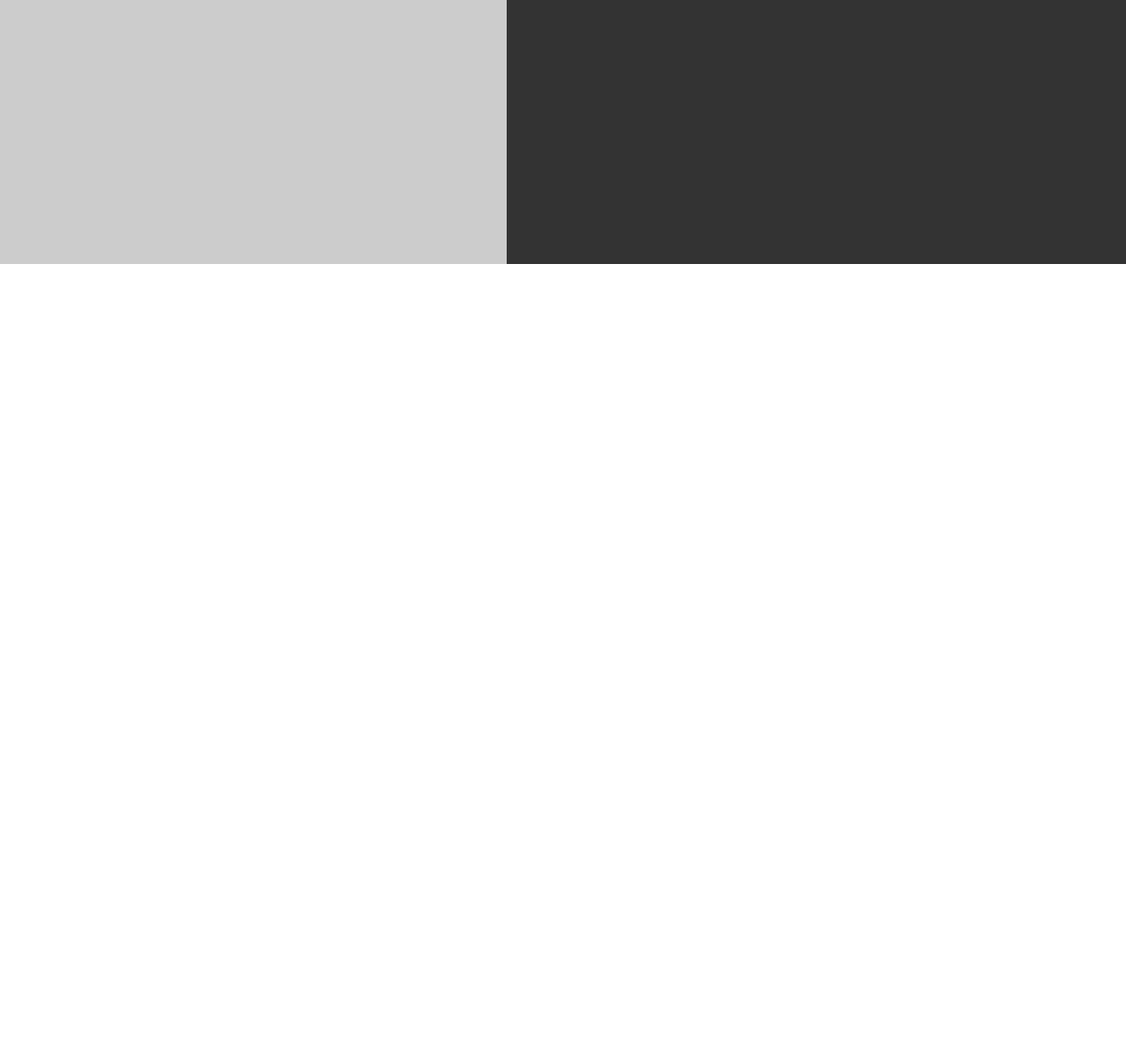
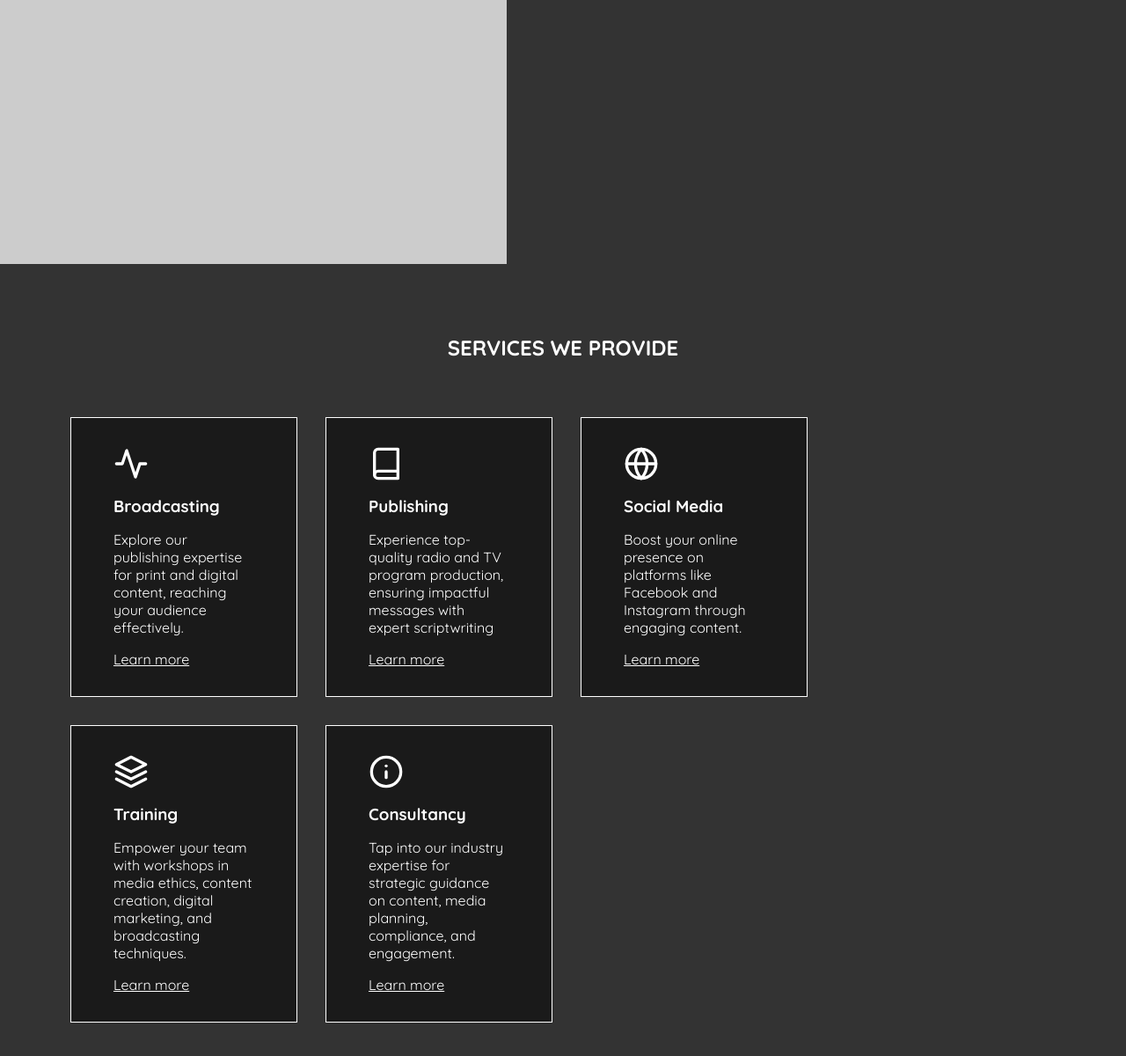
Before and after one commit to codewith-Joseph/great-minds-international-communications, a website built with Vite: page index.html in a window 1280 px wide. Shown: the part 1300-2500 px from the top of the page at 88% size. Before the commit the page ends 1600 px from the top, so only its background shows below. Built offline with nearby package versions, Linux system fonts and the light colour scheme; files whose address does not match are found by name.

Commit message:
created the services section

```diff
--- a/index.html
+++ b/index.html
@@ -82,6 +82,56 @@
           <img alt="group of people talking" src="/public/about-image-1.jpg" />
         </div>
       </main>
+      <div class="services">
+        <h2>Services we provide</h2>
+        <div>
+          <div>
+            <i data-feather="activity" class="feather-40"></i>
+            <h3>Broadcasting</h3>
+            <p>
+              Explore our publishing expertise for print and digital content,
+              reaching your audience effectively.
+            </p>
+            <a href="tel=+2348038184946">Learn more</a>
+          </div>
+          <div>
+            <i data-feather="book" class="feather-40"></i>
+            <h3>Publishing</h3>
+            <p>
+              Experience top-quality radio and TV program production, ensuring
+              impactful messages with expert scriptwriting
+            </p>
+            <a href="tel=+2348038184946">Learn more</a>
+          </div>
+          <div>
+            <i data-feather="globe" class="feather-40"></i>
+            <h3>Social Media</h3>
+            <p>
+              Boost your online presence on platforms like Facebook and
+              Instagram through engaging content.
+            </p>
+            <a href="tel=+2348038184946">Learn more</a>
+          </div>
+          <div>
+            <i data-feather="layers" class="feather-40"></i>
+            <h3>Training</h3>
+            <p>
+              Empower your team with workshops in media ethics, content
+              creation, digital marketing, and broadcasting techniques.
+            </p>
+            <a href="tel=+2348038184946">Learn more</a>
+          </div>
+          <div>
+            <i data-feather="info" class="feather-40"></i>
+            <h3>Consultancy</h3>
+            <p>
+              Tap into our industry expertise for strategic guidance on content,
+              media planning, compliance, and engagement.
+            </p>
+            <a href="tel=+2348038184946">Learn more</a>
+          </div>
+        </div>
+      </div>
     </div>
     <script type="module" src="/main.js"></script>
   </body>
--- a/style.css
+++ b/style.css
@@ -216,6 +216,40 @@
   font-size: 1.125rem;
 }
 
+.services {
+  background-color: #333;
+  color: #fff;
+  padding: 5rem;
+}
+
+.services > h2 {
+  text-transform: uppercase;
+  text-align: center;
+}
+.services > div {
+  display: flex;
+  gap: 2rem;
+  flex-wrap: wrap;
+  margin-top: 4rem;
+}
+
+.services > div > div {
+  border: 0.0625rem solid #fff;
+  padding: 2rem 3rem;
+  display: flex;
+  flex-direction: column;
+  gap: 1rem;
+  background-color: #1a1a1a;
+}
+
+.services > div > div > p {
+  width: 10rem;
+}
+
+.services > div > div > a {
+  color: inherit;
+}
+
 /* MOBILE VERSION */
 @media only screen and (max-width: 680px) {
   .logo {
@@ -287,4 +321,7 @@
     margin-top: 1rem;
     margin-right: 2rem;
   }
+  .services > div {
+    justify-content: center;
+  }
 }
```
